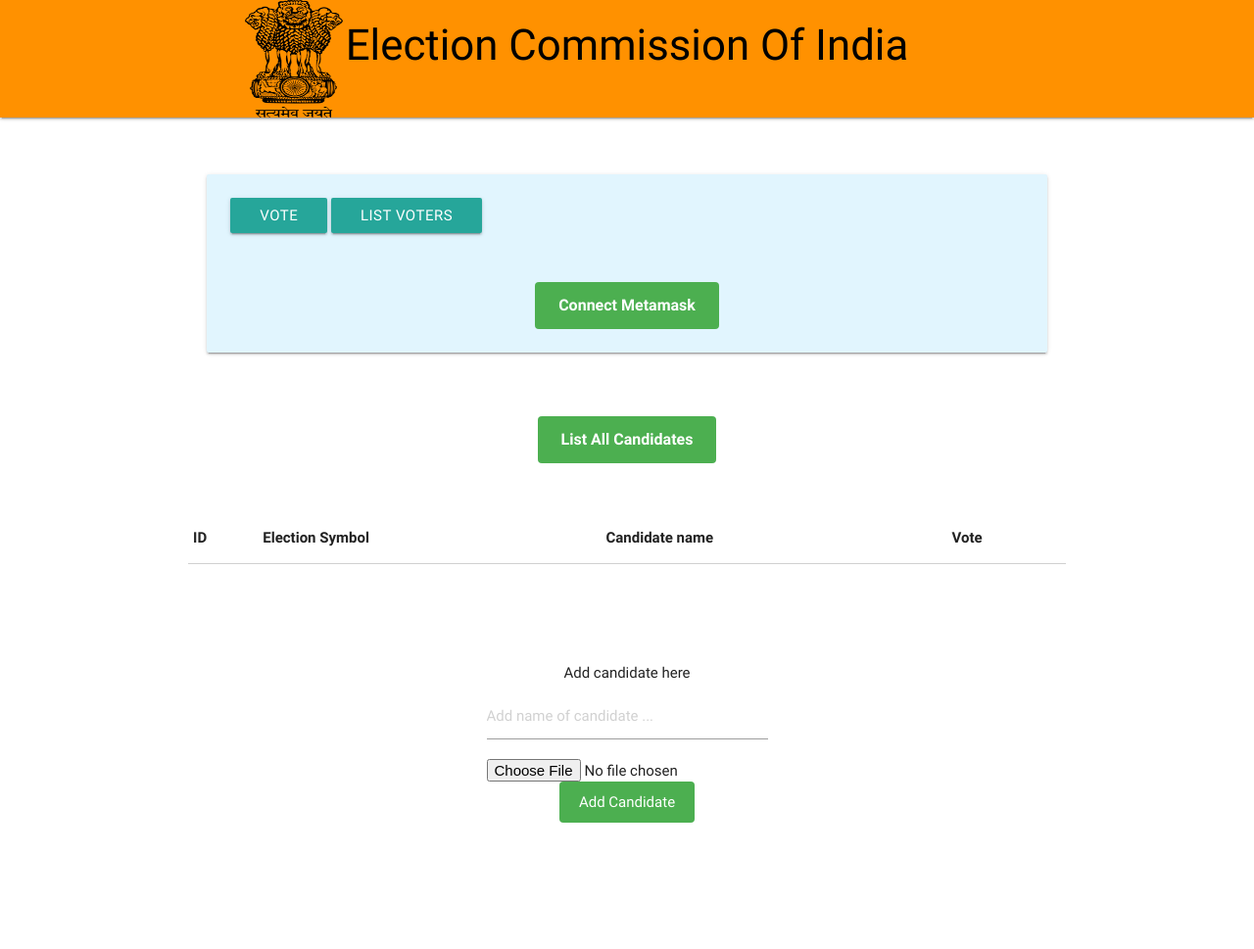
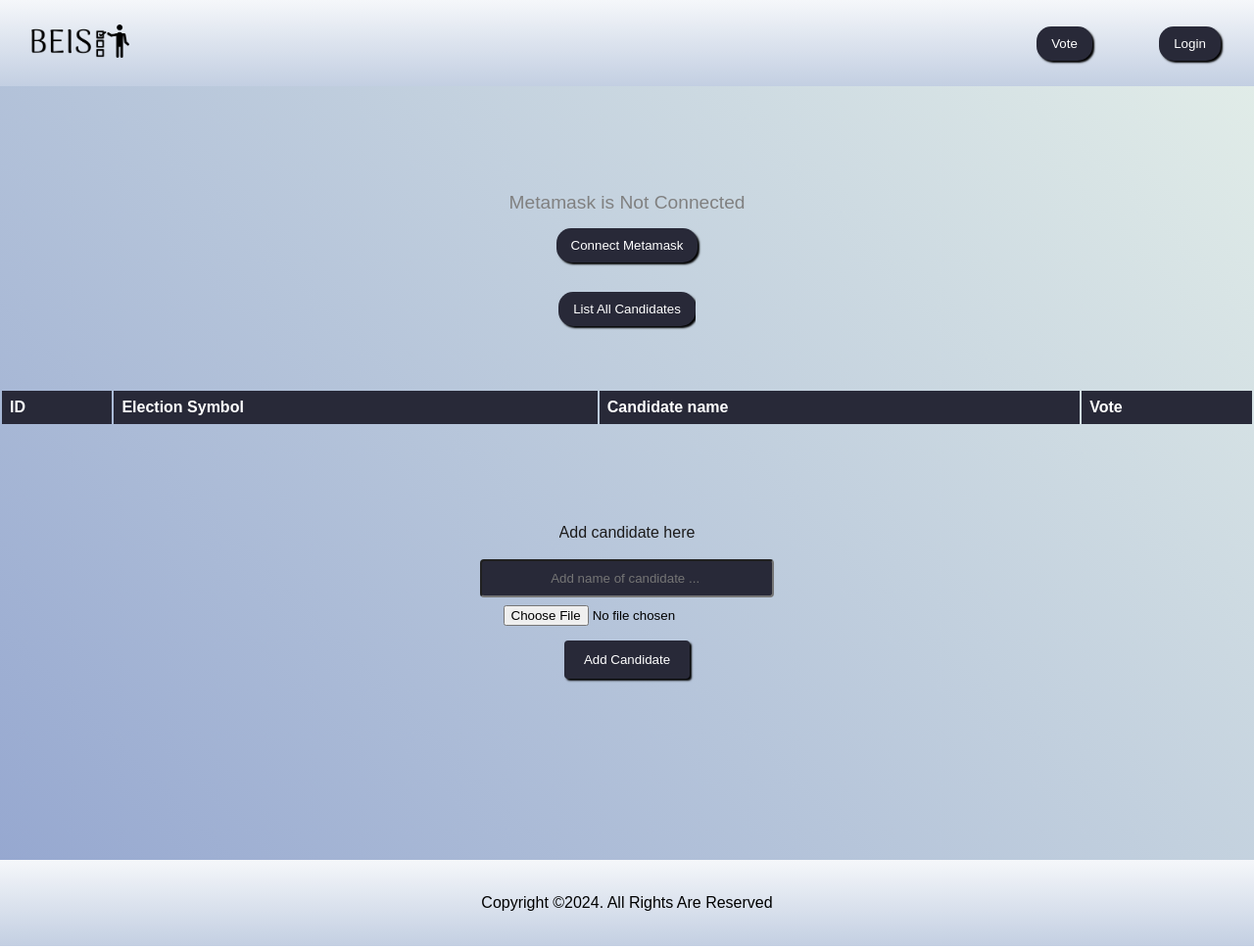
Before and after one commit to vaibhavpatidar522/DVS, a website: page ListVoters.html in a window 1280 px wide. Shown: the top 969 px of the page at 98% size. Drawn offline with nearby package versions, Linux system fonts and the light colour scheme; sample sign-in values are in the browser's storage.

Commit message:
modified html and css files

```diff
--- a/ListVoters.html
+++ b/ListVoters.html
@@ -1,144 +1,51 @@
 <!DOCTYPE html>
 <html lang="en">
 <head>
-    <title>To Do Decentralized Application</title>
+
 	<script src="main.js"></script>
-    <link rel="stylesheet" href="https://cdnjs.cloudflare.com/ajax/libs/font-awesome/4.7.0/css/font-awesome.min.css">
-    <link rel="stylesheet" href="https://cdnjs.cloudflare.com/ajax/libs/materialize/0.100.2/css/materialize.min.css">
+    <!-- <link rel="stylesheet" href="https://cdnjs.cloudflare.com/ajax/libs/font-awesome/4.7.0/css/font-awesome.min.css"> -->
+    <!-- <link rel="stylesheet" href="https://cdnjs.cloudflare.com/ajax/libs/materialize/0.100.2/css/materialize.min.css"> -->
     <script src="https://cdn.ethers.io/lib/ethers-5.7.1.umd.min.js" type="application/javascript"></script>
     <script src="https://cdnjs.cloudflare.com/ajax/libs/Chart.js/3.7.0/chart.min.js"></script>
-	<title>Centered Form</title>
-	<style>
-
-button {
-			background-color: #4CAF50;
-			color: white;
-			padding: 12px 24px;
-			border: none;
-			border-radius: 4px;
-			cursor: pointer;
-			font-size: 16px;
-			font-weight: bold;
-			display: block;
-			margin: 50px auto 0;
-		}
-
-		button:hover {
-			background-color: #3e8e41;
-		}
-
-		/* Paragraph styles */
-		p {
-			text-align: center;
-			font-size: 20px;
-			margin-top: 50px;
-		}
-
-
-		form {
-			display: flex;
-			flex-direction: column;
-			align-items: center;
-			justify-content: center;
-			margin-top: 50px;
-		}
-
-		input[type=text], select {
-			width: 30%;
-			padding: 12px 20px;
-			margin: 8px 550px;
-			box-sizing: border-box;
-			border: 2px solid #ccc;
-			border-radius: 4px;
-		}
-
-        input[type=number], select {
-			width: 100%;
-			padding: 12px 20px;
-			margin: 8px 0;
-			box-sizing: border-box;
-			border: 2px solid #ccc;
-			border-radius: 4px;
-		}
-
-		input[type=submit] {
-			background-color: #4CAF50;
-			color: white;
-			padding: 12px 20px;
-			border: none;
-			border-radius: 4px;
-			cursor: pointer;
-		}
-
-		input[type=submit]:hover {
-			background-color: #45a049;
-		}
-
-		.container {
-			display: flex;
-			flex-direction: column;
-			align-items: center;
-			justify-content: center;
-			margin-top: 50px;
-		}
-
-		span {
-			display: block;
-			margin-bottom: 10px;
-		}
-
-		man {
-          height: 200px;
-
-        }
-
-/* Style the navigation bar */
-		.navbar {
-			overflow: hidden;
-			background-color: #d1d1d1;
-			font-family: Arial;
-			border-bottom: 1px solid #8d8d8d;
-		}
-
-		/* Style the links inside the navigation bar */
-		.navbar a {
-			float: left;
-			display: block;
-			color: rgb(32, 32, 32);
-			text-align: center;
-			padding: 14px 20px;
-			text-decoration: none;
-		}
-
-		/* Change the color of links on hover */
-		.navbar a:hover {
-			background-color: #ddd;
-			color: black;
-		}
-
-		#pieChart {
-    		width: 400px; /* Adjust the width as needed */
-    		height: 400px; /* Adjust the height as needed */
-		}
-
-
-	</style>
+	<title>BEIS-Blockchain Electoral Integrity System</title>
+	<link rel="stylesheet" href="vote.css">
+	<link rel="stylesheet" href="index.css">
 
 </head>
 
-<man>
-	<nav style="height: 120px" >
-			   <div class="nav-wrapper orange accent-3">
-				<img src="images/e-voting-logo.png" alt="" height="120" width="350" style="padding-left: 250px"; >
-
-				  <div class="brand-logo center"><h3 style="color: black">Election Commission Of India</h3></div>
-
-			   </div>
-	</nav>
-</man>
 
 
 <body>
+<!-- nav bar ------------------------ -->
+<header class="head">
+	<nav id="nav-bar">
+	  <div class="nav-img">
+		<img
+		  src="./images/beis-high-resolution-logo-black-transparent.png"
+		  alt="Logo"
+		/>
+	  </div>
+	  <div class="nav-btns">
+		<button
+		  class="btn"
+		  onclick="window.location.href='vote.html'"
+		  style="margin: 50px auto"
+		>
+		  Vote
+		</button>
+		<!-- <button
+		  class="btn"
+		  onclick="window.location.href='/ListVoters.html'"
+		  style="margin: 50px auto"
+		>
+		  List Voters -->
+		</button>
+		<button class="btn" id="loginButton" style="margin: 50px auto">
+		  Login
+		</button>
+	  </div>
+	</nav>
+  </header>
 
 	<div class="container">
 		<!-- <div id="card-alert" class="card light-blue lighten-5">
@@ -146,24 +53,20 @@
 				<p id="loc_info">NEWS : You have done 5 actions.</p>
 			  </div>
 		 </div> -->
+		 <div class="metamask-list-container">
+
 		 <div id="card-alert" class="card light-blue lighten-5">
-			<div class="card-content light-blue-text" style="width:67vw">
-			   <!-- <p id="loc_info">NEWS : You have done 5 actions.</p> -->
-			   <a class="btn btn-primary" href="/index.html" >Vote</a>
-			   <a class="btn btn-primary" href="/ListVoters.html">List Voters</a>
-			   <div>
-				<button onclick="connectMetamask()">Connect Metamask</button>
-				<p id="metamasknotification"></p>
+
+				   <p id="metamasknotification">Metamask is Not Connected</p>
+				<button onclick="connectMetamask()" class="btn vote-btn">Connect Metamask</button>
 				</div>
-			 </div>
+
 		</div>
 
 
 
-
-
 		<div>
-			<button onclick="getAllCandidates()">List All Candidates</button>
+			<button onclick="getAllCandidates()" class="btn vote-btn">List All Candidates</button>
 			<p id="p3"></p>
 		</div>
 
@@ -200,10 +103,10 @@
 
 	<div class="container">
 		<form method="POST" action="/vote" enctype="multipart/form-data">
-			<span>Add candidate here</span>
-			<input type="text" name="name" placeholder="Add name of candidate ... ">
+			<span class="para">Add candidate here</span>
+			<input type="text" name="name" placeholder="Add name of candidate ... " >
 			<input type="file" name="logo" accept="image/*">
-			<input type="submit" value="Add Candidate">
+			<input type="submit" value="Add Candidate" class="btn vote-btn">
 		</form>
 	</div>
 
@@ -212,7 +115,7 @@
 	</div>
 
 	<!-- chart  -->
-	<canvas id="pieChart" width="50vw" height="50vh"></canvas>
+	<canvas id="pieChart" width="20vw" height="20vh"></canvas>
 
 
     <script>
@@ -227,10 +130,10 @@
 </body>
 
 
-<footer style="height: 70px"; class="page-footer green darken-2">
-	<div class="brand-logo center">made with <i class="fa fa-heart" style="color:red;"></i> by Narendra Damodardas Modi</div>
+
+<footer id="nav-bar" style="justify-content: center;">
+	<div >Copyright &copy;2024. All Rights Are Reserved</div>
 </div>
 </footer>
 
-
 </html>
--- a/index.css
+++ b/index.css
@@ -1,33 +1,32 @@
-*{
+* {
   margin: 0;
   padding: 0;
   box-sizing: border-box;
   font-family: Arial, Helvetica, sans-serif;
+  overflow-x: hidden;
+
 }
 
 /* //nav styling--------- */
-body{
+body {
   background: linear-gradient(45deg, #93a5cf 0%, #e4efe9 100%);
-    /* background: linear-gradient(to top, #c4c5c7 0%, #dcdddf 52%, #ebebeb 100%); */
-    /* background: linear-gradient(135deg, #f5f7fa 0%, #c3cfe2 100%); */
 }
-#nav-bar{
+#nav-bar {
   width: 100vw;
   height: 5.5rem;
   /* background: linear-gradient(to top, lightgrey 0%, lightgrey 1%, #e0e0e0 26%, #efefef 48%, #d9d9d9 75%, #bcbcbc 100%); */
-    background: linear-gradient(135deg, #f5f7fa 0%, #c3cfe2 100%);
+  background: linear-gradient(180deg, #f5f7fa 0%, #c3cfe2 100%);
 
   /* border-bottom: 2px solid grey; */
   display: flex;
   flex-direction: row;
   justify-content: space-between;
   align-items: center;
-
 }
-.nav-img{
+.nav-img {
   width: 70vw;
 }
-.nav-img img{
+.nav-img img {
   width: 100px;
   height: 90px;
   /* margin-top: 1rem; */
@@ -35,14 +34,13 @@
   margin-left: 2rem;
 }
 
-.nav-btns{
+.nav-btns {
   display: flex;
   width: 20vw;
   justify-content: flex-end;
-
 }
 
-.btn{
+.btn {
   padding: 10px 15px;
   cursor: pointer;
   border-radius: 15px;
@@ -50,36 +48,31 @@
   color: white;
   background-color: #282938;
   box-shadow: 2px 2px 2px black;
-
 }
 
-.btn:hover{
+.btn:hover {
   background-color: rgb(172, 172, 172);
   color: black;
-
 }
-
-
 
 /* -----------main section styling  */
 
-#main-section{
+#main-section {
   display: flex;
   justify-content: space-evenly;
   align-items: center;
   height: 70vh;
-
 }
-.main-section-img{
+.main-section-img {
   width: 50vw;
 }
-.main-section-img img{
+.main-section-img img {
   height: 50vh;
   /* margin-top: 2rem; */
   object-fit: contain;
 }
 
-.main-section-content{
+.main-section-content {
   display: flex;
   flex-direction: column;
   width: 50vw;
@@ -88,47 +81,75 @@
   text-align: justify;
   line-height: 1.5;
 }
-.heading{
+.heading {
   font-size: 3rem;
   font-family: Arial, Helvetica, sans-serif;
   text-align: center;
 }
 
-.main-section-heading{
+.main-section-heading {
   margin-bottom: 0.75rem;
   color: #282938;
   /* color: black; */
   text-align: left;
 }
 
-.para{
-    color:grey
+.para {
+  color: rgb(28, 27, 27);
 }
 
-.main-section-para{
-    margin-bottom: 0.80rem;
+.main-section-para {
+  margin-bottom: 0.8rem;
   letter-spacing: 1px;
 }
-.main-section-btn{
+.main-section-btn {
   width: fit-content;
 }
 
-
 /* about section  */
-.about-section,  #how-to-do-vote-section{
+.about-section,
+#how-to-do-vote-section {
   margin-left: 2rem;
   margin-top: 3rem;
   margin-right: 2rem;
-
 }
-.about-heading{
+.about-heading {
   text-align: left;
   font-size: 2.2rem;
 }
 
-.about-section p{
+.about-section p {
   text-align: justify;
   line-height: 1.8;
   margin-top: 1rem;
   letter-spacing: 1px;
 }
+
+/* -------------------------------------------
+ */
+/* CSS for text appearance animation */
+@keyframes fadeIn {
+  from {
+    opacity: 0; /* Start with 0 opacity (invisible) */
+  }
+  to {
+    opacity: 1; /* Fade in to full opacity */
+  }
+}
+
+/* Apply animation to the text */
+.animated-text {
+  animation: fadeIn 3s ease forwards; /* Animation duration and timing */
+}
+
+
+
+
+.inter-font {
+  font-family: "Inter", sans-serif;
+  font-optical-sizing: auto;
+  font-weight: 300;
+  font-style: normal;
+  font-variation-settings:
+    "slnt" 0;
+}
--- a/vote.css
+++ b/vote.css
@@ -1,17 +1,16 @@
-*{
+* {
   margin: 0;
   padding: 0;
   box-sizing: border-box;
   font-family: Arial, Helvetica, sans-serif;
 }
 
-.metamask-list-container{
+.metamask-list-container {
   margin-top: 3rem;
 }
 .vote-btn {
-
   display: block;
-margin: 15px auto ;
+  margin: 15px auto;
   padding: 10px 15px;
   cursor: pointer;
   border-radius: 4px;
@@ -19,7 +18,6 @@
   color: white;
   background-color: black;
   box-shadow: 2px 2px 2px black;
-
 }
 
 .vote-btn:hover {
@@ -35,6 +33,10 @@
   color: grey;
 }
 
+#p3 {
+  margin-top: 2rem;
+  margin-bottom: 2rem;
+}
 
 form {
   display: flex;
@@ -44,7 +46,20 @@
   margin-top: 50px;
 }
 
-input[type=text],
+input[type="text"],
+select {
+  width: 300px;
+  /* padding: 12px 20px; */
+  margin: 8px 0;
+  box-sizing: border-box;
+  /* border: 2px solid #ccc; */
+  border-radius: 4px;
+  padding: 10px 20px;
+  background-color: #282938;
+  text-align: center;
+}
+
+input[type="number"],
 select {
   width: 30%;
   padding: 12px 20px;
@@ -54,18 +69,8 @@
   border-radius: 4px;
 }
 
-input[type=number],
-select {
-    width: 30%;
-    padding: 12px 20px;
-    margin: 8px 0;
-    box-sizing: border-box;
-    border: 2px solid #ccc;
-    border-radius: 4px;
-}
-
-input[type=submit] {
-    background-color: #a2a2a2;
+input[type="submit"] {
+  background-color: #282938;
   color: white;
   padding: 12px 20px;
   border: none;
@@ -73,7 +78,7 @@
   cursor: pointer;
 }
 
-input[type=submit]:hover {
+input[type="submit"]:hover {
   background-color: #c6c6c6;
 }
 
@@ -89,3 +94,42 @@
   display: block;
   margin-bottom: 10px;
 }
+#pieChart {
+  width: 400px; /* Adjust the width as needed */
+  height: 400px; /* Adjust the height as needed */
+}
+
+table {
+  margin: 0 auto;
+  width: 100%; /* Adjust the width as needed */
+  /* border-collapse: collapse; */
+  color: white; /* Collapse borders */
+}
+
+/* Style the table header */
+th {
+  background-color: #282938; /* Light gray background */
+  padding: 8px; /* Add padding to header cells */
+  text-align: left;
+  border-bottom: 1 px solid white; /* Align text to the left */
+}
+
+/* Style alternating rows */
+tr {
+  border-bottom: 1 px solid white; /* Align text to the left */
+  background-color: #282938; /* Alternate row background color */
+}
+
+/* Style table cells */
+td {
+  border-bottom: 1 px solid white; /* Align text to the left */
+  padding: 8px; /* Add padding to cells */
+}
+
+#pieChart {
+  display: block;
+  margin: 0 auto;
+  width: 20%; /* Adjust the width as needed */
+  height: 20vh; /* Adjust the height as needed */
+
+}
```
Also changed, not shown: index.html (+61 -22 lines), main.js (+4 -3 lines), vote.html (+3 -2 lines). Lines whose indentation alone changed are shown as unchanged.
